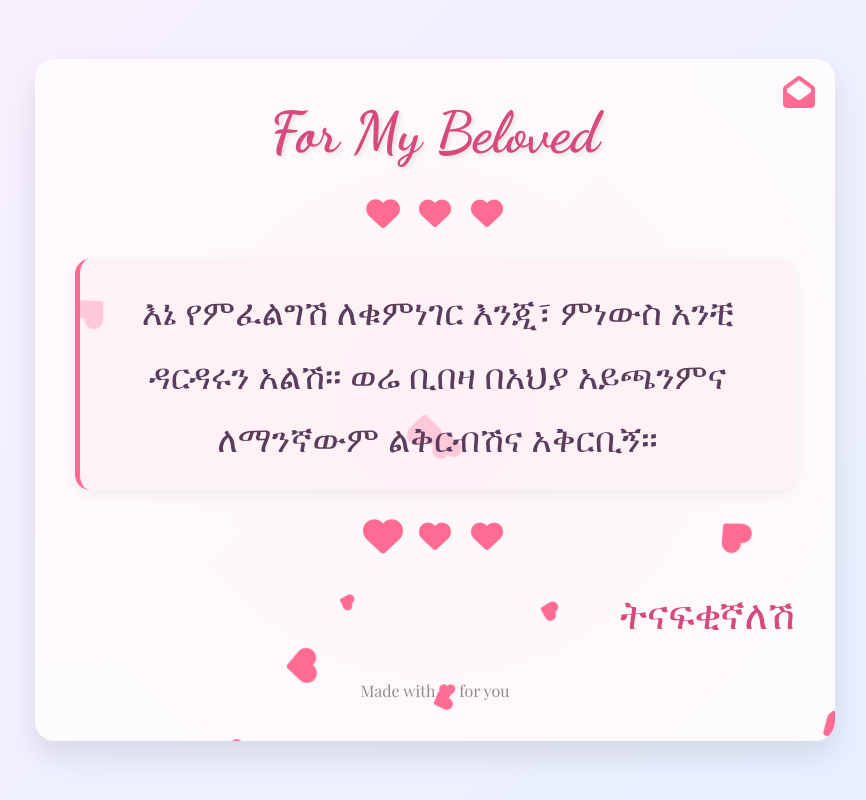
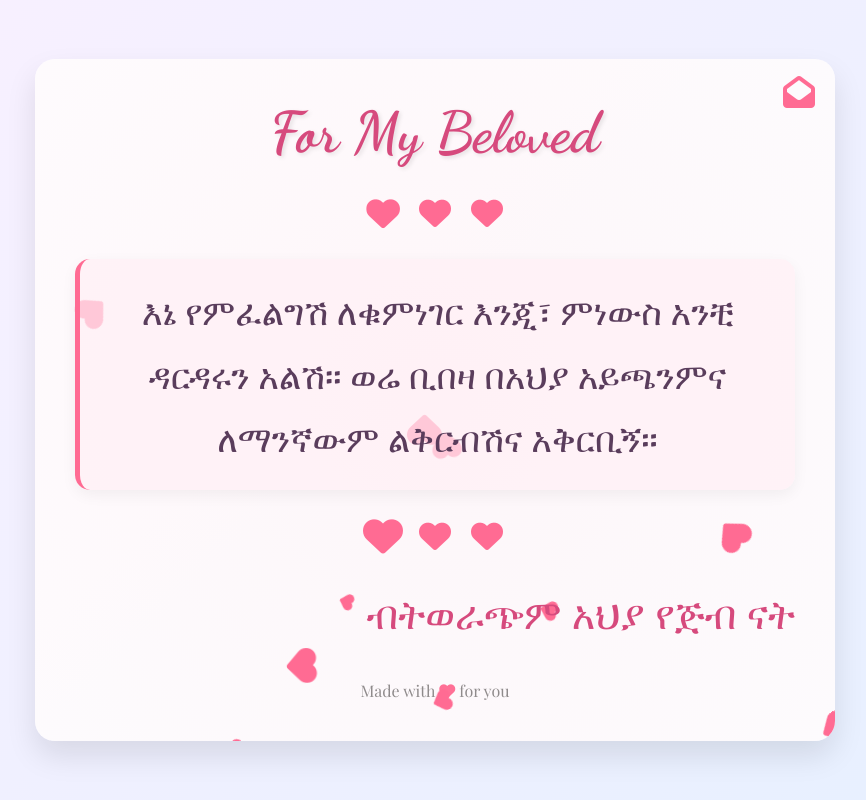
Before and after one commit to jeremiahjoseph4/jeremiahjoseph4.github.io, a plain HTML site: page index.html in a window 1280 px wide. Shown: the whole page, without its empty margins (205-1071 px from the left). Drawn offline with nearby package versions, Linux system fonts and the light colour scheme.

Commit message:
Update index.html

```diff
--- a/index.html
+++ b/index.html
@@ -36,7 +36,7 @@
       </div>
 
       <div class="signature">
-        ትናፍቂኛለሽ
+        ብትወራጭም አህያ የጅብ ናት
       </div>
     </div>
 
```
